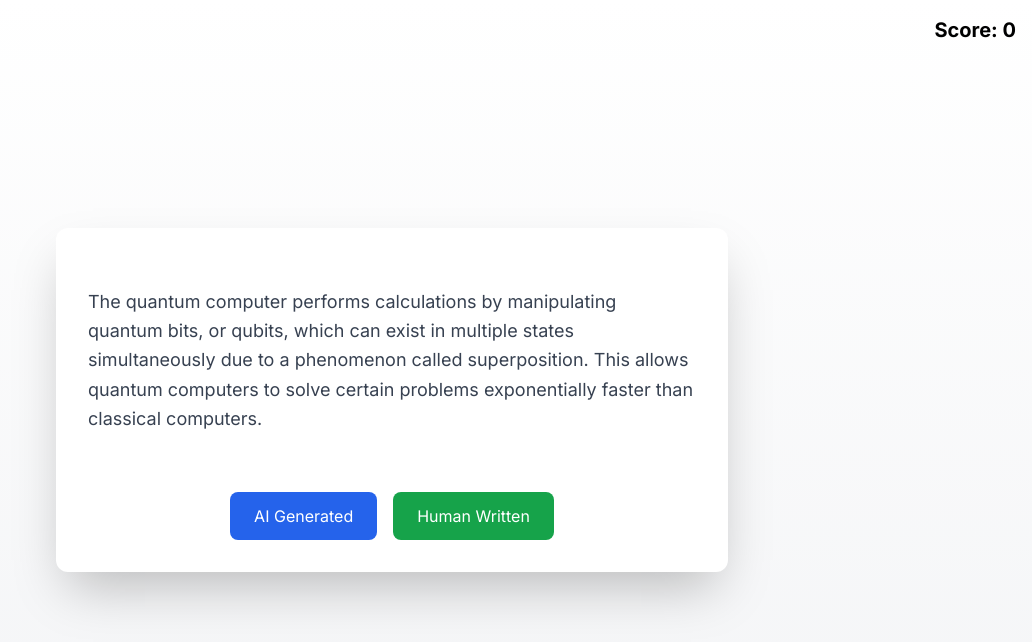
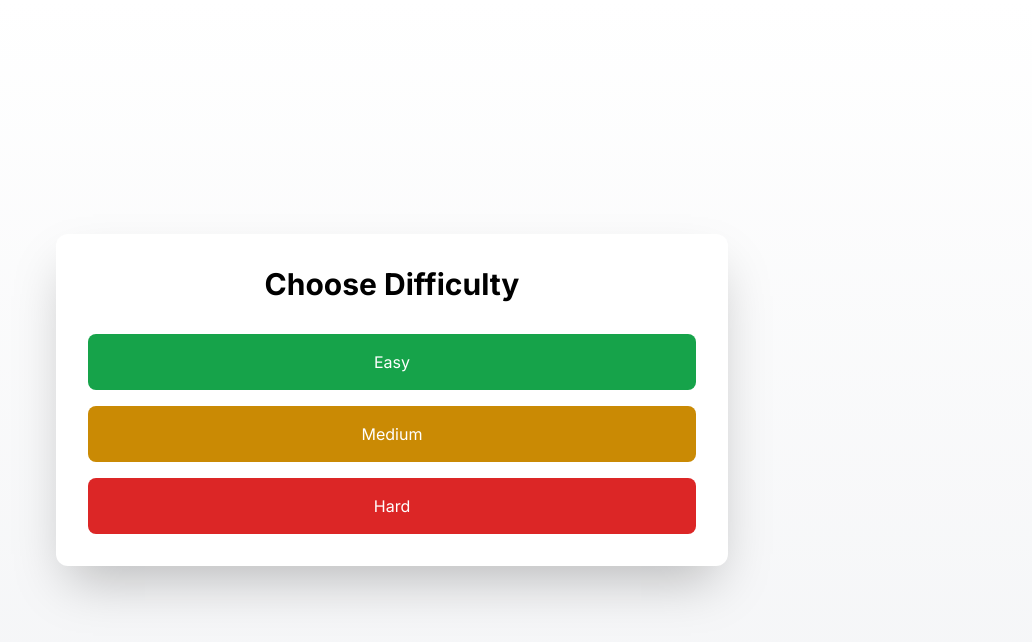
Before and after one commit to pavelgordon/ai_or_not_game, a Next.js app: page /game in a window 1280 px wide. Shown: the top 642 px of the page, without its empty margins (248-1280 px from the left). Built offline with nearby package versions, Linux system fonts and the light colour scheme.

Commit message:
Add difficulty levels and progress tracking to the game

```diff
--- a/app/data/texts.ts
+++ b/app/data/texts.ts
@@ -2,32 +2,65 @@ interface GameText {
   id: number;
   content: string;
   isAI: boolean;
+  difficulty: 'easy' | 'medium' | 'hard';
 }
 
 export const texts: GameText[] = [
+  // Easy Level
   {
     id: 1,
-    content: "The quantum computer performs calculations by manipulating quantum bits, or qubits, which can exist in multiple states simultaneously due to a phenomenon called superposition. This allows quantum computers to solve certain problems exponentially faster than classical computers.",
-    isAI: true
+    content: "Hello! Today I will explain quantum computing using technical jargon and precise mathematical terminology. Quantum bits, or qubits, exist in multiple states simultaneously due to quantum superposition, enabling exponential computational advantages over classical systems.",
+    isAI: true,
+    difficulty: 'easy'
   },
   {
     id: 2,
-    content: "Last summer, I spent three weeks hiking the Appalachian Trail. The blisters on my feet were awful, but the sunrise views from the mountaintops made it all worth it. I'll never forget sharing trail mix with complete strangers who became friends.",
-    isAI: false
+    content: "My dog destroyed my favorite shoes yesterday. I was mad at first, but when I saw his guilty face and wagging tail, I couldn't help but laugh. He's lucky he's so cute!",
+    isAI: false,
+    difficulty: 'easy'
   },
   {
     id: 3,
-    content: "Neural networks process information in a manner analogous to biological brains, utilizing interconnected nodes organized in layers. Each connection is weighted, allowing the network to learn patterns through iterative adjustment of these weights during training.",
-    isAI: true
+    content: "According to my analysis, the optimal solution involves leveraging synergistic methodologies to maximize stakeholder value while maintaining robust scalability parameters within acceptable operational thresholds.",
+    isAI: true,
+    difficulty: 'easy'
   },
+  // Medium Level
   {
     id: 4,
-    content: "My grandmother's cookie recipe is a mess of crossed-out measurements and coffee-stained notes. She never measures anything exactly - just a pinch of this, a handful of that. Somehow they turn out perfect every time.",
-    isAI: false
+    content: "The sunset painted the sky in shades of orange and purple, casting long shadows across the beach. Seabirds circled overhead, their calls echoing across the waves as the day drew to a close.",
+    isAI: true,
+    difficulty: 'medium'
   },
   {
     id: 5,
-    content: "The blockchain technology ensures transparency and immutability through a distributed ledger system where each transaction is cryptographically linked to previous transactions, creating an unalterable chain of information blocks.",
-    isAI: true
+    content: "Last night's game was intense! We were down by two with 30 seconds left when Mike hit that crazy three-pointer. The crowd went absolutely nuts. My voice is still hoarse from screaming.",
+    isAI: false,
+    difficulty: 'medium'
+  },
+  {
+    id: 6,
+    content: "The research suggests a correlation between meditation practice and reduced stress levels. Participants who meditated for 20 minutes daily reported 35% lower anxiety scores after eight weeks.",
+    isAI: true,
+    difficulty: 'medium'
+  },
+  // Hard Level
+  {
+    id: 7,
+    content: "I've been thinking about how we perceive time lately. Sometimes a minute feels like an hour, and other times a whole day passes in what feels like moments. Maybe time isn't as linear as we think.",
+    isAI: false,
+    difficulty: 'hard'
+  },
+  {
+    id: 8,
+    content: "The coffee shop was quiet this morning. A woman in a red scarf typed furiously on her laptop while her tea grew cold. Outside, fallen leaves skittered across the sidewalk in the autumn breeze.",
+    isAI: true,
+    difficulty: 'hard'
+  },
+  {
+    id: 9,
+    content: "Climate change affects different regions in complex ways. While some areas experience severe drought, others face increased rainfall and flooding. Local ecosystems adapt differently to these changes.",
+    isAI: true,
+    difficulty: 'hard'
   }
 ];
--- a/app/game/page.tsx
+++ b/app/game/page.tsx
@@ -1,30 +1,89 @@
 'use client';
 
-import { useState } from 'react';
+import { useState, useEffect } from 'react';
 import { texts } from '../data/texts';
+
+type Difficulty = 'easy' | 'medium' | 'hard';
 
 export default function Game() {
   const [currentIndex, setCurrentIndex] = useState(0);
   const [score, setScore] = useState(0);
   const [feedback, setFeedback] = useState<string | null>(null);
   const [isAnimating, setIsAnimating] = useState(false);
+  const [currentDifficulty, setCurrentDifficulty] = useState<Difficulty>('easy');
+  const [gameStarted, setGameStarted] = useState(false);
+
+  // Filter texts by current difficulty
+  const currentLevelTexts = texts.filter(text => text.difficulty === currentDifficulty);
+  const currentText = currentLevelTexts[currentIndex];
+
+  // Calculate progress
+  const progress = {
+    easy: (currentDifficulty === 'easy' ? currentIndex + 1 : 3),
+    medium: (currentDifficulty === 'medium' ? currentIndex + 1 : currentDifficulty === 'hard' ? 3 : 0),
+    hard: (currentDifficulty === 'hard' ? currentIndex + 1 : 0),
+  };
 
   const handleGuess = (guessIsAI: boolean) => {
-    const isCorrect = guessIsAI === texts[currentIndex].isAI;
+    const isCorrect = guessIsAI === currentText.isAI;
     setFeedback(isCorrect ? "Correct! 🎉" : "Oops, wrong answer! 😅");
     if (isCorrect) setScore(score + 1);
 
     setIsAnimating(true);
     setTimeout(() => {
-      if (currentIndex < texts.length - 1) {
+      if (currentIndex < currentLevelTexts.length - 1) {
         setCurrentIndex(currentIndex + 1);
+      } else if (currentDifficulty === 'easy') {
+        setCurrentDifficulty('medium');
+        setCurrentIndex(0);
+      } else if (currentDifficulty === 'medium') {
+        setCurrentDifficulty('hard');
+        setCurrentIndex(0);
       } else {
-        setCurrentIndex(0); // Reset to beginning when all texts are done
+        // Game completed
+        setGameStarted(false);
       }
       setFeedback(null);
       setIsAnimating(false);
     }, 1500);
   };
+
+  const startGame = (difficulty: Difficulty) => {
+    setCurrentDifficulty(difficulty);
+    setCurrentIndex(0);
+    setScore(0);
+    setGameStarted(true);
+  };
+
+  if (!gameStarted) {
+    return (
+      <main className="min-h-screen flex flex-col items-center justify-center bg-gradient-to-b from-white to-gray-100 dark:from-gray-900 dark:to-gray-800 p-4">
+        <div className="bg-white dark:bg-gray-800 rounded-xl shadow-2xl p-8 max-w-2xl w-full mx-auto">
+          <h1 className="text-3xl font-bold text-center mb-8">Choose Difficulty</h1>
+          <div className="flex flex-col gap-4">
+            <button
+              onClick={() => startGame('easy')}
+              className="px-6 py-4 bg-green-600 text-white rounded-lg hover:bg-green-700 transform hover:scale-105 transition-all duration-200"
+            >
+              Easy
+            </button>
+            <button
+              onClick={() => startGame('medium')}
+              className="px-6 py-4 bg-yellow-600 text-white rounded-lg hover:bg-yellow-700 transform hover:scale-105 transition-all duration-200"
+            >
+              Medium
+            </button>
+            <button
+              onClick={() => startGame('hard')}
+              className="px-6 py-4 bg-red-600 text-white rounded-lg hover:bg-red-700 transform hover:scale-105 transition-all duration-200"
+            >
+              Hard
+            </button>
+          </div>
+        </div>
+      </main>
+    );
+  }
 
   return (
     <main className="min-h-screen flex flex-col items-center justify-center bg-gradient-to-b from-white to-gray-100 dark:from-gray-900 dark:to-gray-800 p-4">
@@ -32,11 +91,19 @@ export default function Game() {
         Score: {score}
       </div>
 
+      <div className="fixed top-4 left-4 text-xl font-bold">
+        Level: {currentDifficulty.charAt(0).toUpperCase() + currentDifficulty.slice(1)}
+      </div>
+
+      <div className="fixed top-14 left-4 text-md text-gray-600 dark:text-gray-400">
+        Progress: {progress.easy}/3 → {progress.medium}/3 → {progress.hard}/3
+      </div>
+
       <div className={`transform transition-all duration-500 ${isAnimating ? 'scale-95 opacity-50' : 'scale-100 opacity-100'}`}>
         <div className="bg-white dark:bg-gray-800 rounded-xl shadow-2xl p-8 max-w-2xl w-full mx-auto">
           <div className="min-h-[200px] flex items-center justify-center mb-8">
             <p className="text-lg text-gray-700 dark:text-gray-300 leading-relaxed">
-              {texts[currentIndex].content}
+              {currentText.content}
             </p>
           </div>
 
```
